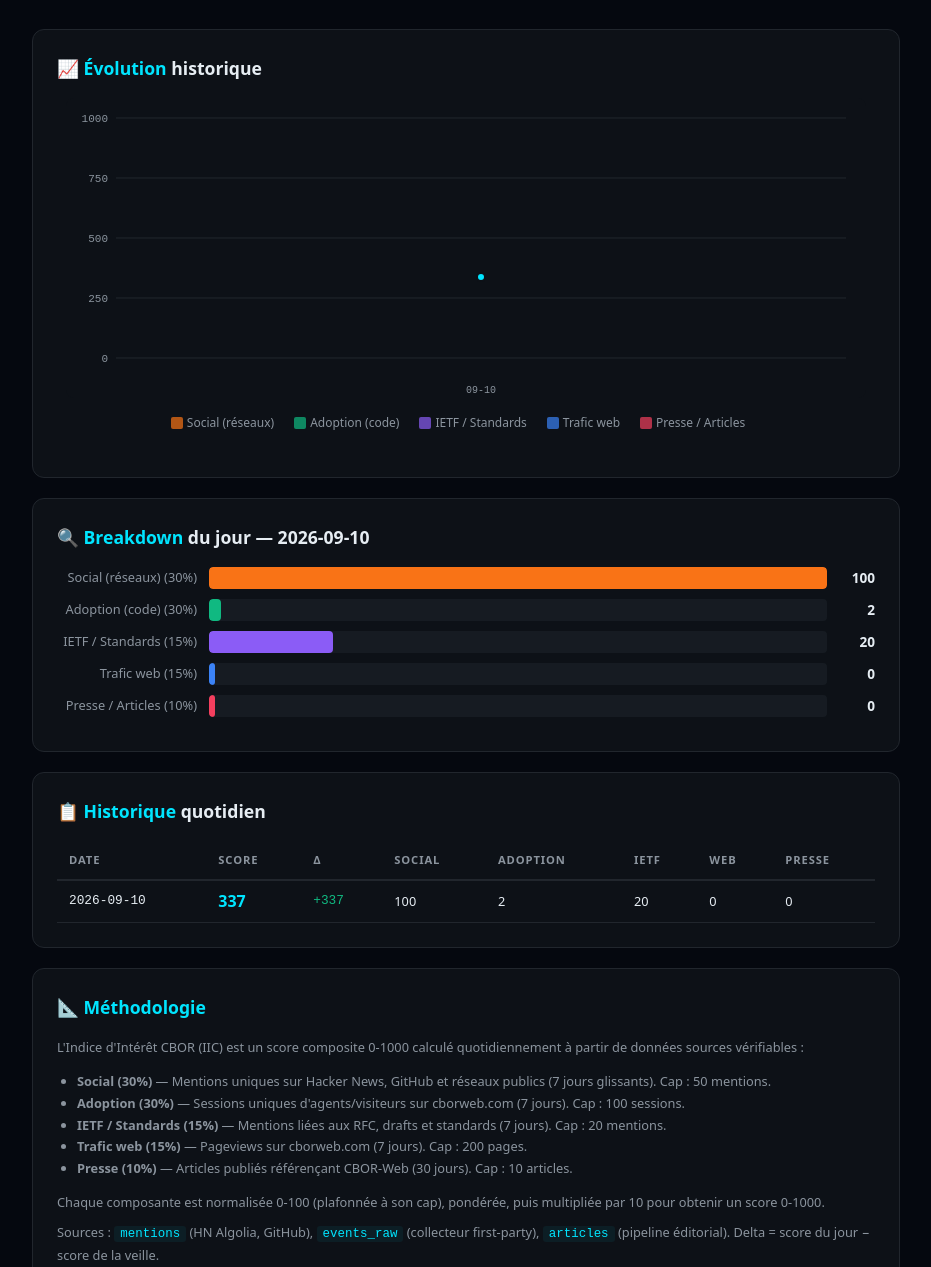
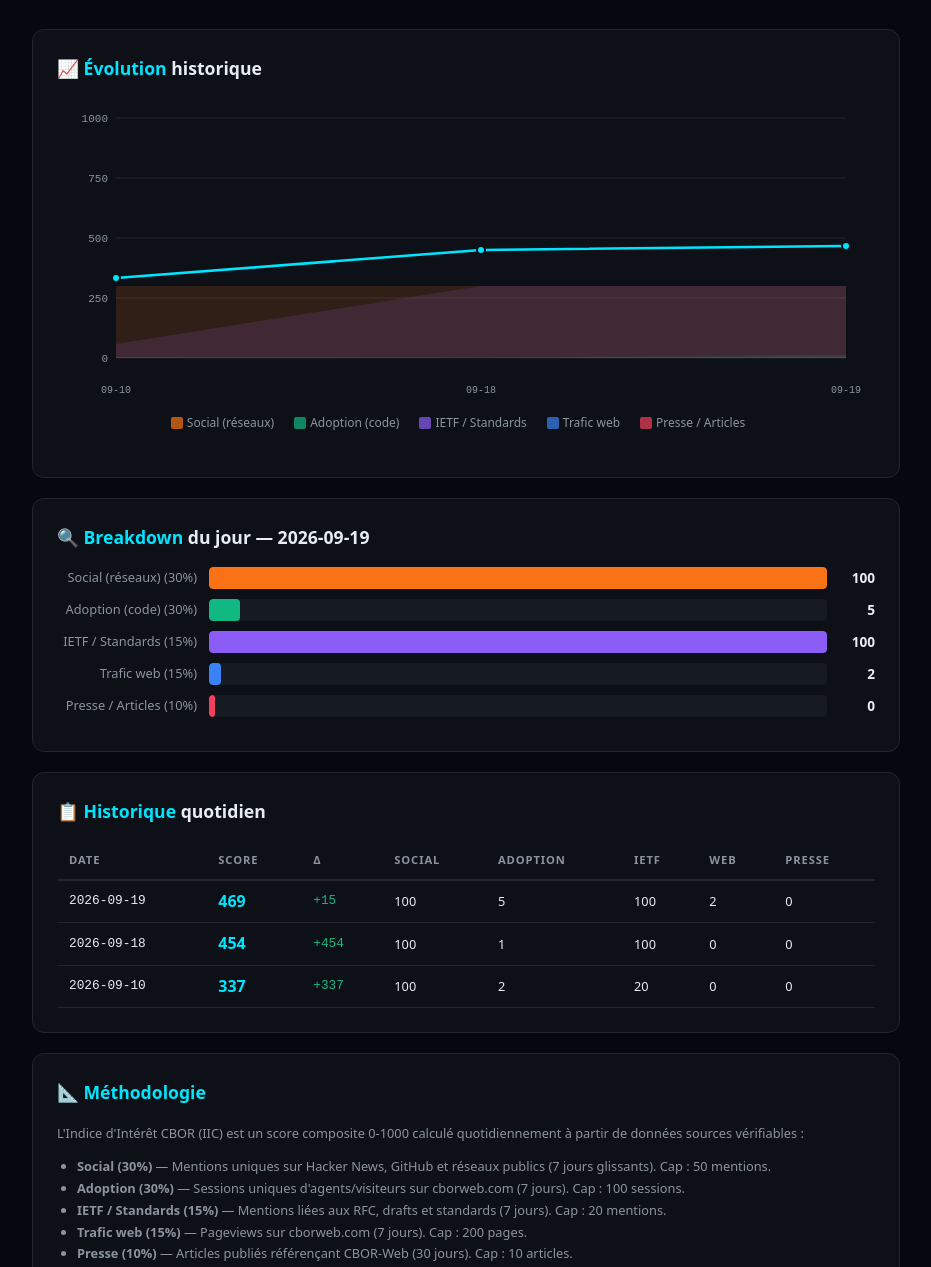
Before and after one commit to ploteddie-bit/cbor-web, a browser extension: page docs/site/metrics/index.html in a window 1280 px wide. Shown: the part 325-1592 px from the top of the page, without its empty margins (174-1105 px from the left). Drawn offline with Linux system fonts and the light colour scheme.

Commit message:
feat(metrics): publie la page /metrics — publication figée au 10/09 (#16)
* feat(metrics): publie la page /metrics — derniere publication figee au 10/09

La page publique de l'indice d'interet CBOR affichait encore le score du
10/09 (337/1000) alors que le calcul du 19/09 donne 469/1000.

Deux causes cumulees :
- le cron indice-quotidien a echoue du 11 au 18/09 (8 echecs, chemin de
  script double + lien symbolique refuse par Hermes) — repare le 18/09 ;
- meme repare, le script n'a aucun moyen de publier : il ecrit la page dans
  le clone du site present sur serveur-dev, fichier non suivi par git, donc
  jamais transmis a Cloudflare Pages.

Cette PR publie la page telle qu'elle a ete generee par le cron (score 469,
3 jours d'historique). La publication reste manuelle : l'automatisation est
un chantier separe, trace dans le cockpit du projet.

Fichier repris bit a bit depuis le serveur : md5 32ee3c5e11433ed412d99d7b2d674b45

* chore(git): ignore les sauvegardes horodatees et le dossier de versionnage local

Les hooks de sauvegarde creent un fichier .bak.YYYYMMDD-HHMMSS a chaque
ecriture ; ils apparaissaient en non suivis a chaque git status. versions/
est un dossier de sauvegarde locale, redondant avec git lui-meme.

---------

Co-authored-by: ExploDev <eddie@explodev.fr>

```diff
--- a/docs/site/metrics/index.html
+++ b/docs/site/metrics/index.html
@@ -47,11 +47,11 @@ th{padding:10px 12px;text-align:left;font-size:.7rem;text-transform:uppercase;le
   <h1>Indice d'Intérêt <span>CBOR</span></h1>
   <p class="sub">Score quotidien 0-1000 — adoption, buzz, standards, trafic, presse</p>
   <div class="score-display">
-    <span class="val">337</span>
+    <span class="val">469</span>
     <span class="max">/ 1000</span>
   </div>
   <br>
-  <span class="delta positive">Δ +337 vs hier</span>
+  <span class="delta positive">Δ +15 vs hier</span>
 </div>
 
 <div class="section">
@@ -70,18 +70,26 @@ th{padding:10px 12px;text-align:left;font-size:.7rem;text-transform:uppercase;le
 <line x1="50" y1="20" x2="780" y2="20" stroke="#21262d" stroke-width="1"/>
 <text x="42" y="24" fill="#8b949e" font-size="11" text-anchor="end" font-family="monospace">1000</text>
 
-  <path d="M 415,260 L 415,260 L 415,260 Z" fill="#f43f5e" opacity="0.15"/>
-<path d="M 415,260 L 415,260 L 415,260 Z" fill="#3b82f6" opacity="0.15"/>
-<path d="M 415,260 L 415,246 L 415,260 Z" fill="#8b5cf6" opacity="0.15"/>
-<path d="M 415,260 L 415,259 L 415,260 Z" fill="#10b981" opacity="0.15"/>
-<path d="M 415,260 L 415,188 L 415,260 Z" fill="#f97316" opacity="0.15"/>
+  <path d="M 50,260 L 50,260 L 415,260 L 780,260 L 780,260 Z" fill="#f43f5e" opacity="0.15"/>
+<path d="M 50,260 L 50,260 L 415,260 L 780,259 L 780,260 Z" fill="#3b82f6" opacity="0.15"/>
+<path d="M 50,260 L 50,246 L 415,188 L 780,188 L 780,260 Z" fill="#8b5cf6" opacity="0.15"/>
+<path d="M 50,260 L 50,259 L 415,260 L 780,257 L 780,260 Z" fill="#10b981" opacity="0.15"/>
+<path d="M 50,260 L 50,188 L 415,188 L 780,188 L 780,260 Z" fill="#f97316" opacity="0.15"/>
 
-  <path d="M 415,179.12" fill="none" stroke="#00e5ff" stroke-width="2.5" stroke-linecap="round" stroke-linejoin="round"/>
-  <circle cx="415" cy="179.12" r="4" fill="#00e5ff" stroke="#0d1117" stroke-width="2">
+  <path d="M 50,180 L 415,152 L 780,148" fill="none" stroke="#00e5ff" stroke-width="2.5" stroke-linecap="round" stroke-linejoin="round"/>
+  <circle cx="50" cy="180" r="4" fill="#00e5ff" stroke="#0d1117" stroke-width="2">
   <title>2026-09-10: 337</title>
 </circle>
+<circle cx="415" cy="152" r="4" fill="#00e5ff" stroke="#0d1117" stroke-width="2">
+  <title>2026-09-18: 454</title>
+</circle>
+<circle cx="780" cy="148" r="4" fill="#00e5ff" stroke="#0d1117" stroke-width="2">
+  <title>2026-09-19: 469</title>
+</circle>
 
-  <text x="415" y="295" fill="#8b949e" font-size="10" text-anchor="middle" font-family="monospace">09-10</text>
+  <text x="50" y="295" fill="#8b949e" font-size="10" text-anchor="middle" font-family="monospace">09-10</text>
+<text x="415" y="295" fill="#8b949e" font-size="10" text-anchor="middle" font-family="monospace">09-18</text>
+<text x="780" y="295" fill="#8b949e" font-size="10" text-anchor="middle" font-family="monospace">09-19</text>
 
 </svg>
   </div>
@@ -89,7 +97,7 @@ th{padding:10px 12px;text-align:left;font-size:.7rem;text-transform:uppercase;le
 </div>
 
 <div class="section">
-  <h2>🔍 <span>Breakdown</span> du jour — 2026-09-10</h2>
+  <h2>🔍 <span>Breakdown</span> du jour — 2026-09-19</h2>
 
 <div style="display:flex;align-items:center;gap:12px;margin-bottom:10px">
   <span style="width:140px;font-size:.8rem;color:#8b949e;text-align:right">Social (réseaux) (30%)</span>
@@ -101,23 +109,23 @@ th{padding:10px 12px;text-align:left;font-size:.7rem;text-transform:uppercase;le
 <div style="display:flex;align-items:center;gap:12px;margin-bottom:10px">
   <span style="width:140px;font-size:.8rem;color:#8b949e;text-align:right">Adoption (code) (30%)</span>
   <div style="flex:1;height:22px;background:#161b22;border-radius:4px;overflow:hidden;position:relative">
-    <div style="height:100%;width:2%;background:#10b981;border-radius:4px;transition:width .5s"></div>
+    <div style="height:100%;width:5%;background:#10b981;border-radius:4px;transition:width .5s"></div>
   </div>
-  <span style="width:36px;font-size:.85rem;color:#e6edf3;font-weight:700;text-align:right">2</span>
+  <span style="width:36px;font-size:.85rem;color:#e6edf3;font-weight:700;text-align:right">5</span>
 </div>
 <div style="display:flex;align-items:center;gap:12px;margin-bottom:10px">
   <span style="width:140px;font-size:.8rem;color:#8b949e;text-align:right">IETF / Standards (15%)</span>
   <div style="flex:1;height:22px;background:#161b22;border-radius:4px;overflow:hidden;position:relative">
-    <div style="height:100%;width:20%;background:#8b5cf6;border-radius:4px;transition:width .5s"></div>
+    <div style="height:100%;width:100%;background:#8b5cf6;border-radius:4px;transition:width .5s"></div>
   </div>
-  <span style="width:36px;font-size:.85rem;color:#e6edf3;font-weight:700;text-align:right">20</span>
+  <span style="width:36px;font-size:.85rem;color:#e6edf3;font-weight:700;text-align:right">100</span>
 </div>
 <div style="display:flex;align-items:center;gap:12px;margin-bottom:10px">
   <span style="width:140px;font-size:.8rem;color:#8b949e;text-align:right">Trafic web (15%)</span>
   <div style="flex:1;height:22px;background:#161b22;border-radius:4px;overflow:hidden;position:relative">
-    <div style="height:100%;width:1%;background:#3b82f6;border-radius:4px;transition:width .5s"></div>
+    <div style="height:100%;width:2%;background:#3b82f6;border-radius:4px;transition:width .5s"></div>
   </div>
-  <span style="width:36px;font-size:.85rem;color:#e6edf3;font-weight:700;text-align:right">0</span>
+  <span style="width:36px;font-size:.85rem;color:#e6edf3;font-weight:700;text-align:right">2</span>
 </div>
 <div style="display:flex;align-items:center;gap:12px;margin-bottom:10px">
   <span style="width:140px;font-size:.8rem;color:#8b949e;text-align:right">Presse / Articles (10%)</span>
@@ -140,6 +148,26 @@ th{padding:10px 12px;text-align:left;font-size:.7rem;text-transform:uppercase;le
     </thead>
     <tbody>
       <tr>
+  <td style="padding:8px 12px;border-bottom:1px solid #21262d;font-family:monospace;font-size:.8rem">2026-09-19</td>
+  <td style="padding:8px 12px;border-bottom:1px solid #21262d;font-weight:700;color:#00e5ff;font-size:1rem">469</td>
+  <td style="padding:8px 12px;border-bottom:1px solid #21262d;color:#10b981;font-family:monospace;font-size:.8rem">+15</td>
+  <td style="padding:8px 12px;border-bottom:1px solid #21262d;font-size:.8rem">100</td>
+  <td style="padding:8px 12px;border-bottom:1px solid #21262d;font-size:.8rem">5</td>
+  <td style="padding:8px 12px;border-bottom:1px solid #21262d;font-size:.8rem">100</td>
+  <td style="padding:8px 12px;border-bottom:1px solid #21262d;font-size:.8rem">2</td>
+  <td style="padding:8px 12px;border-bottom:1px solid #21262d;font-size:.8rem">0</td>
+</tr>
+<tr>
+  <td style="padding:8px 12px;border-bottom:1px solid #21262d;font-family:monospace;font-size:.8rem">2026-09-18</td>
+  <td style="padding:8px 12px;border-bottom:1px solid #21262d;font-weight:700;color:#00e5ff;font-size:1rem">454</td>
+  <td style="padding:8px 12px;border-bottom:1px solid #21262d;color:#10b981;font-family:monospace;font-size:.8rem">+454</td>
+  <td style="padding:8px 12px;border-bottom:1px solid #21262d;font-size:.8rem">100</td>
+  <td style="padding:8px 12px;border-bottom:1px solid #21262d;font-size:.8rem">1</td>
+  <td style="padding:8px 12px;border-bottom:1px solid #21262d;font-size:.8rem">100</td>
+  <td style="padding:8px 12px;border-bottom:1px solid #21262d;font-size:.8rem">0</td>
+  <td style="padding:8px 12px;border-bottom:1px solid #21262d;font-size:.8rem">0</td>
+</tr>
+<tr>
   <td style="padding:8px 12px;border-bottom:1px solid #21262d;font-family:monospace;font-size:.8rem">2026-09-10</td>
   <td style="padding:8px 12px;border-bottom:1px solid #21262d;font-weight:700;color:#00e5ff;font-size:1rem">337</td>
   <td style="padding:8px 12px;border-bottom:1px solid #21262d;color:#10b981;font-family:monospace;font-size:.8rem">+337</td>
@@ -175,7 +203,7 @@ th{padding:10px 12px;text-align:left;font-size:.7rem;text-transform:uppercase;le
 
 <footer class="footer">
   <p>Indice d'Intérêt CBOR — <a href="/">cborweb.com</a> — Données calculées automatiquement par <code>indice-iic.py</code></p>
-  <p>Dernière mise à jour : 2026-09-10 — ExploDev / Deltopide SL · 2026</p>
+  <p>Dernière mise à jour : 2026-09-19 — ExploDev / Deltopide SL · 2026</p>
 </footer>
 
 </body>
```
Also changed, not shown: 1 other file.
